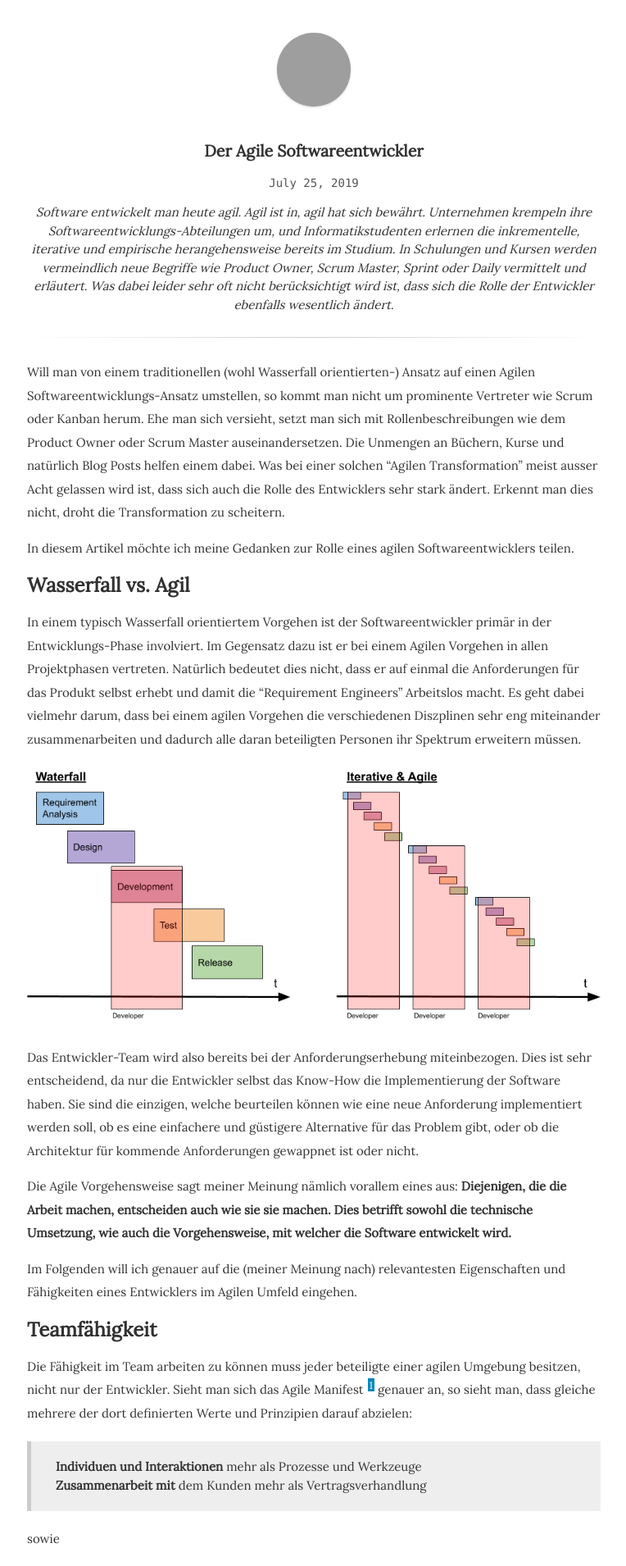
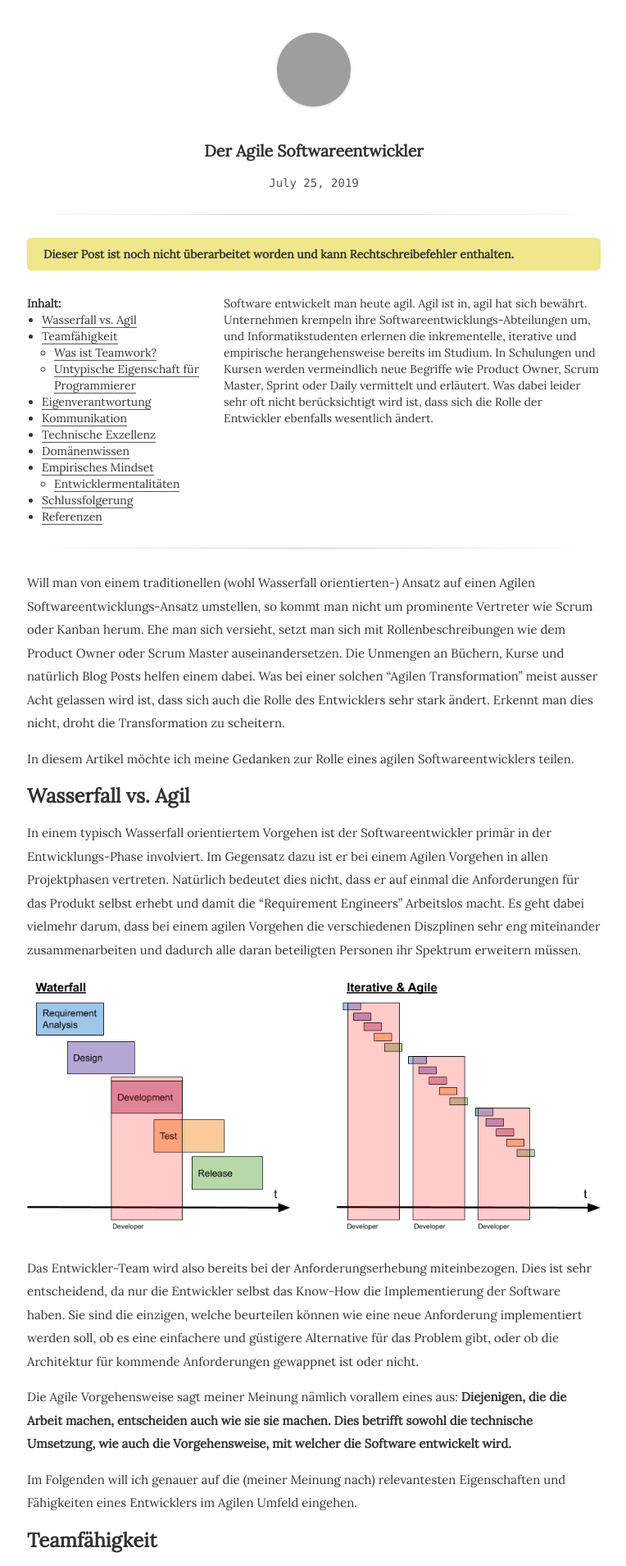
Before and after one commit to Cogax/cogax.github.io, a Jekyll site: the page built from _posts/2019-07-25-der-agile-softwareentwickler.md, in a window 1280 px wide. Shown: the top 1910 px of the page at 82% size, without its empty margins (257-1021 px from the left). Built offline with Jekyll 4.4.1, drawn with Linux system fonts in a browser that asks for light colours; some of the changed text lies outside the part shown; grey boxes are pictures that could not be loaded.

Commit message:
eigenverantwortung und design updates

```diff
--- a/_layouts/post.html
+++ b/_layouts/post.html
@@ -7,12 +7,23 @@
 	<div class="center">
 		<h1 class="title">{{ page.title }}</h1>
 		<time class="code">{{ page.date | date: '%B %-d, %Y' }}</time>
+
+		{% unless page.toc %}
 		<p class="teaser">{{ page.teaser }}</p>
+		{% endunless %}
 	</div>
 
 	<div class="divider"></div>
 
-	<!-- <div class="article-meta clearfix">
+	{% if page.note %}
+	<div class="danger" id="note-warning">
+		Dieser Post ist noch nicht überarbeitet worden und kann Rechtschreibefehler enthalten.
+	</div>
+	{% endif %}
+
+
+	{% if page.toc %}
+	<div class="article-meta clearfix">
 		<div class="toc">
 			<div class="toc-title">Inhalt:</div>
 			{% include toc.html html=content class='toc' %}
@@ -20,7 +31,10 @@
 		<div class="teaser">
 			{{ page.teaser }}
 		</div>
-	</div> -->
+	</div>
+
+	<div class="divider"></div>
+	{% endif %}
 
 	{{ content }}
 
@@ -30,10 +44,10 @@
 	{% if page.next.url %}
     <a class="next" href="{{ page.next.url | prepend: site.baseurl | prepend: site.url }}" title="NEXT: {{page.next.title}}">&lt;&lt;</a>
 		<span> &middot; </span>
-  {% endif %}
+  	{% endif %}
 		<a class="home" href="{{ "/" | prepend: site.baseurl | prepend: site.url }}" title="Back to Index">Index</a>
-  {% if page.previous.url %}
+  	{% if page.previous.url %}
 		<span> &middot; </span>
     <a class="prev" href="{{ page.previous.url | prepend: site.baseurl | prepend: site.url }}" title="PREV: {{page.previous.title}}">&gt;&gt;</a>
-  {% endif %}
+  	{% endif %}
 </div>
--- a/_posts/2019-07-25-der-agile-softwareentwickler.md
+++ b/_posts/2019-07-25-der-agile-softwareentwickler.md
@@ -68,6 +70,15 @@
 Im Paper über Extreme Programming (XP) [^7] wurde dies ziemlich gut zusammengefasst:
 > Die Entwickler und Entwicklerinnen müssen in einem hohen Mass teamfähig sein, da gerade das Entwickeln in Paaren eine hohe Sozialkompetenz voraussetzt. Dies ist insbesondere wichtig, da in XP der Programmierer neben der eigentlichen Programmierung auch für die Aufwandschätzung und für das Erstellen der Tests verantwortlich ist, also Aktivitäten, die immer auch mit den anderen Personen koordiniert werden müssen. Einzelgänger, die nicht über ihre Arbeit diskutieren können oder nicht kritikfähig sind, eignen sich nicht für ein XP-Team. Der Teamerfolg muss in jedem Moment über dem eigenen Erfolg stehen. Ängste sich zu blamieren, veraltete Ansichten zu vertreteten, nutzlos zu werden oder den hohen Anforderungen nicht zu genügen, müssen überwunden werden, um erfolgreich in einem XP-Team mitarbeiten zu können. Dies ist gerade für die Programmierer, die in der Regel nicht besonders kommunikativ sind, eine besondere Herausforderung (vgl. Beck 2003: 141).
 
+## Eigenverantwortung
+Durch die Zusammenarbeit mit verschiedenen Rollen und Disziplinen, steigert sich auch die Verantwortung eines Entwicklers. Wo bei einem klassischen Vorgehen die Verantwortung strikt an die vorgehende Phase abgegeben werden kann, ist dies im agilen Umfeld nicht möglich. Entwickler müssen die Verantwortung bewusst übernehmen.
+
+* In Planungsmeetings (Bspw. "Refinement" im Scrum) sind Entwickler verpflichtet, die Anforderungen auf Sinn und Unsinn zu hinterfragen. Sie verpflichten sich beispielsweise, den Umfang einer User-Story abschätzen zu können, bevor diese in den Sprint eingeplant wird.
+* In der Entwicklungsphase verpflichten sich die Entwickler, die Arbeit in guter Qualität auszuführen, da sie sich für das Produkt verantworlich fühlen. *Kein Entwickler hinterlässt gerne eine Baustelle wenn er sich wirklich für ein Produkt einsetzt und verantwortlich fühlt.*
+  * Oft ist die Meinung der Entwickler, dass der Zeitdruck zu hoch sei um eine Anforderung in wirklich guter Qualität und ausreichend getestet abzuschliessen. In einem wirklich agilen Umfeld ist dies meiner Meinung nach nur eine Ausrede. Da die Entwickler bereits bei der Anforderungserhebung sowie Schätzung miteinbezogen werden, liegt die ganze Verantwortung bei ihnen. **Es wird selten ein Produktverantwortlicher ("Product Owner" im Scrum) bei User-Stories konkret gute Qualität, schöne Architekturen, Clean Code oder eine hohe Unit- Testabdeckung fordern. Dies ist auch nicht das Ziel, da diese Verantwortung die Entwickler zu tragen haben. Jedoch haben die Entwickler bei einem Agilen Ansatz auch alle Mittel zur Verfügung um diese Verantwortung wahrzunehmen. Beispielsweise können sie bei der Aufwandschätzung und Arbeitsplanung aktiv mitwirken.**
+* Beim testen und der Auslieferung sind die Entwickler ebenfalls involviert. Bei einem klassischen Ansatz kommt oft das Gefühl hoch, dass nach der Entwicklung, das zu testende Artefakt einfach "über den Zaun" zur nächsten Stufe, dem Testing, gereicht wird. Dies sollte so nicht sein. Ziel ist auch hier, dass man Hand in Hand zusammenarbeitet und eine Arbeit erst als erledigt betrachtet, wenn auch der Test erfolgreich abgeschlossen wurde ("Defition of Done" im Scrum).
+* Bei DevOps-Teams, welche eine Software ebenfalls betreiben, reicht die Verantwortung gar noch weiter. Sie sind für den Betrieb zuständig udn verantwortlich. Sie übernehmen diese Verantwortung am besten indem sie die Software so bauen, dass sie einfach von ihnen selbst überwacht werden kann (Monitoring). Ist dies nicht der Fall, kann es vorkommen, dass entweder die Entwickler, oder die Supportabteilung mit Arbeit überschwemmt wird.
+
 ## Kommunikation
 
 Die Anforderungen an die Kommunikationsskills eines Softwareentwicklers verändern sich bei einer Umstellung auf Agil enorm. Während ein Softwareentwickler im klassischen Wasserfall modell quasi "Stupid" die vorgegebenen Anforderungen und Designs implementiert muss er im Agilen Umfeld mit diversen anderen Rollen kommunizieren können. Ob Stakeholder, Auftraggeber, End-User, Product Owner, Scrum Master, Tester, UI-/UX Spezialisten oder andere Entwickler - er muss mit ihnen allen kommunizieren können. Viele dieser Rollen sprechen eine ganz andere Sprache und verstehen oft unter selbem Begriff etwas komplett anderes.
--- a/_sass/custom.scss
+++ b/_sass/custom.scss
@@ -5,32 +5,41 @@
     clear: both;
  }
 
-//  .article-meta {
-//      div.toc,
-//      .teaser {
-//         float: left;
-//         box-sizing: border-box;
-//      }
+ .article-meta {
+     div.toc,
+     .teaser {
+        float: left;
+        box-sizing: border-box;
+     }
 
-//      div.toc { width: 30%; }
-//      .teaser { width: 70%; }
-//  }
+     div.toc { width: 30%; }
+     .teaser { width: 70%; padding-left: 30px; }
+ }
 
-// ul.toc {
-//     padding-left: 0;
-//     list-style: none;
-//     margin: 0;
+ul.toc {
+    padding-left: 18px;
+    margin: 0;
 
-//     ul {
-//         padding-left: 15px;
-//         margin: 0;
-//         list-style: none;
-//     }
+    ul {
+        padding-left: 15px;
+        margin: 0;
+    }
 
-//     li {
-//         margin-bottom: 0;
-//     }
-// }
+    li {
+        margin-bottom: 0;
+    }
+}
+
+.danger {
+    background-color: khaki;
+}
+
+#note-warning {
+    padding: 10px 20px;
+    border-radius: 5px;
+    margin-bottom: 30px;
+    font-weight: bold;
+}
 
 p.teaser {
     line-height: 1.5;
```
Also changed, not shown: other parts of _posts/2019-07-25-der-agile-softwareentwickler.md (+2 -0 lines).
